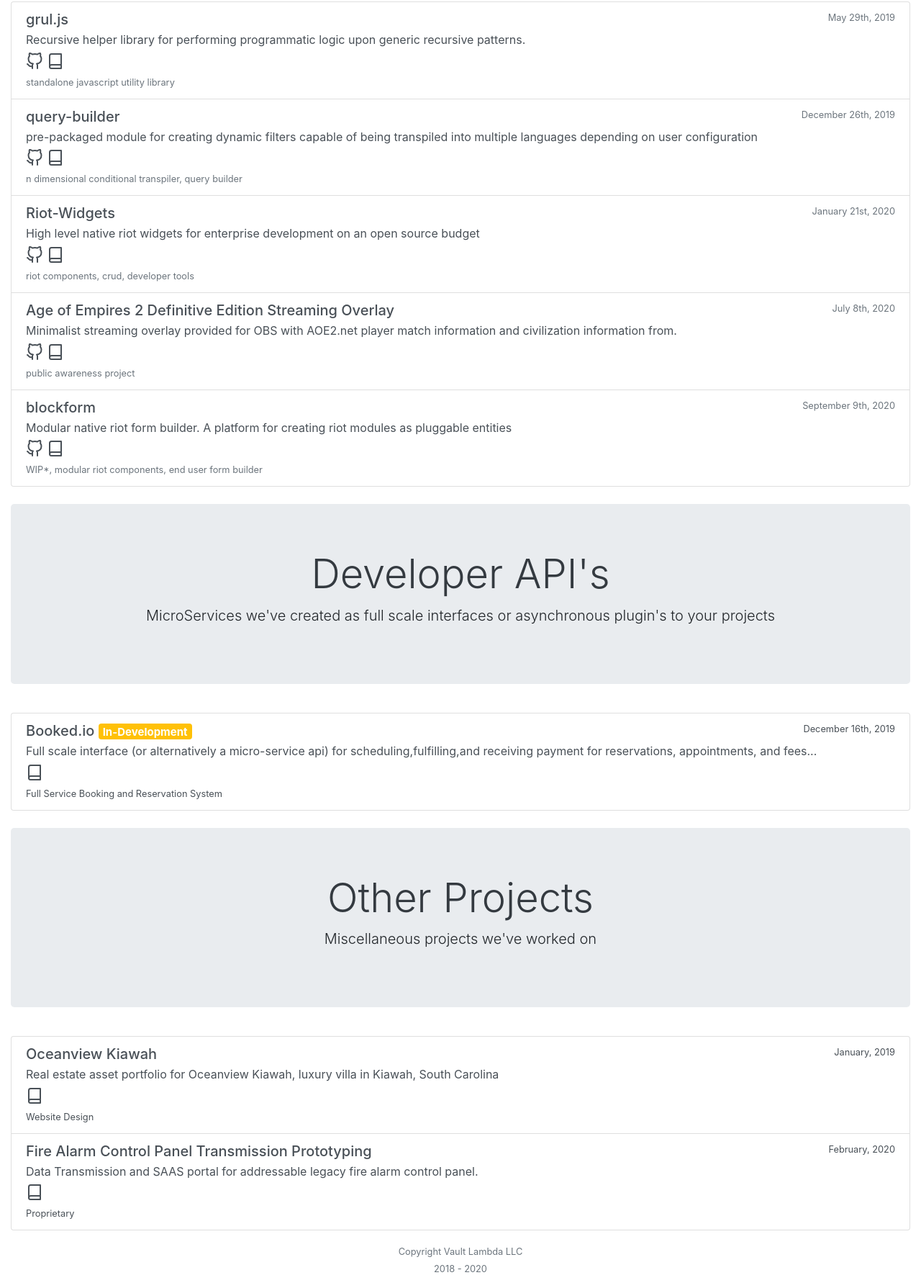
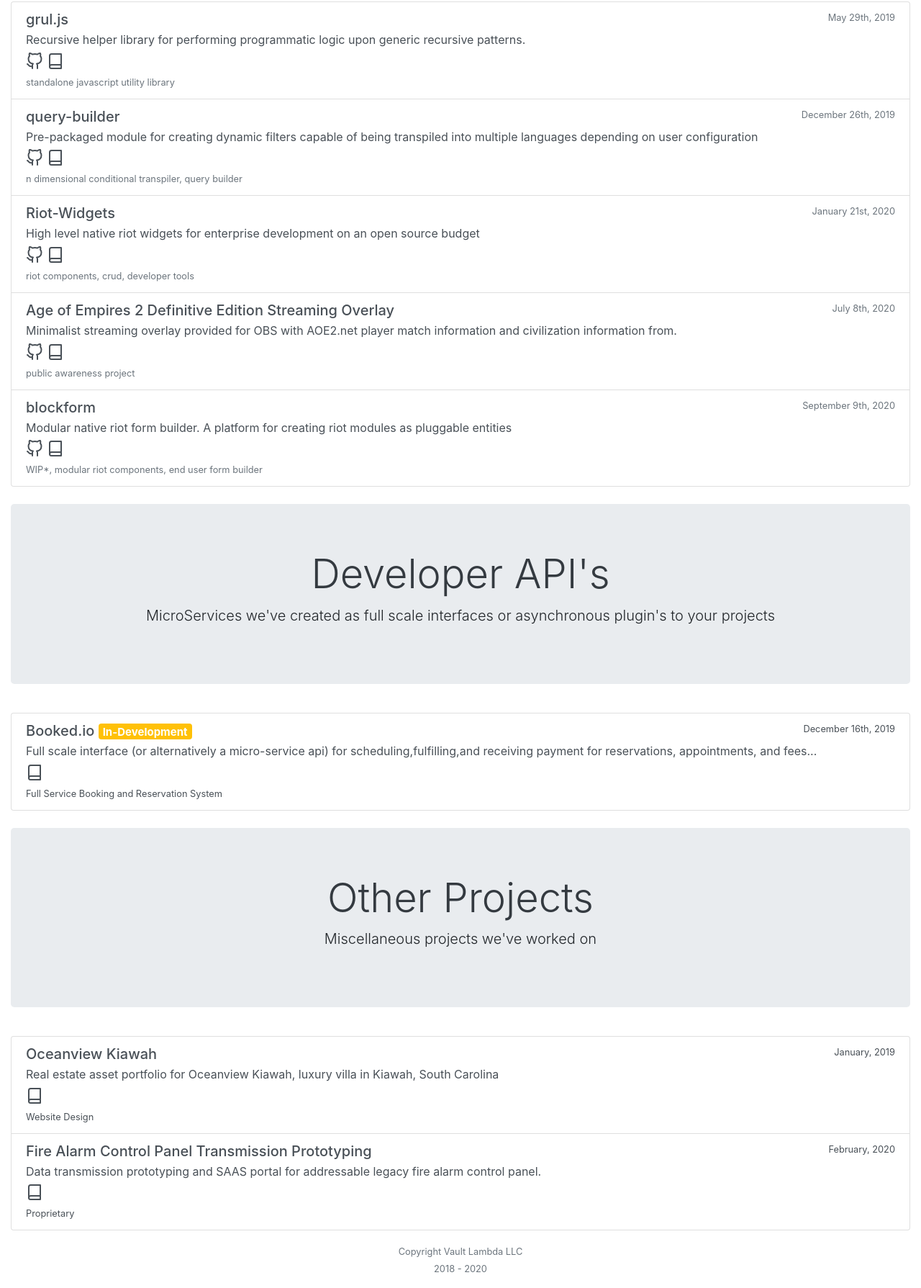
Before and after one commit to PredictabilityIsGood/VL-Website, a plain HTML site: page service.html in a window 1280 px wide. Shown: the part 372-2161 px from the top of the page at 72% size. Drawn offline with Linux system fonts and the light colour scheme.

Commit message:
consistency within service.html

```diff
--- a/service.html
+++ b/service.html
@@ -76,7 +76,7 @@
               <h5 class="mb-1">query-builder</h5>
               <small class="text-muted">December 26th, 2019</small>
             </div>
-            <p class="mb-1">pre-packaged module for creating dynamic filters capable of being transpiled into multiple languages depending on user configuration</p>
+            <p class="mb-1">Pre-packaged module for creating dynamic filters capable of being transpiled into multiple languages depending on user configuration</p>
             <p class="mb-1">
               <svg xmlns="http://www.w3.org/2000/svg" width="24" height="24" viewBox="0 0 24 24" fill="none" stroke="currentColor" stroke-width="2" stroke-linecap="round" stroke-linejoin="round" class="feather feather-github"><path d="M9 19c-5 1.5-5-2.5-7-3m14 6v-3.87a3.37 3.37 0 0 0-.94-2.61c3.14-.35 6.44-1.54 6.44-7A5.44 5.44 0 0 0 20 4.77 5.07 5.07 0 0 0 19.91 1S18.73.65 16 2.48a13.38 13.38 0 0 0-7 0C6.27.65 5.09 1 5.09 1A5.07 5.07 0 0 0 5 4.77a5.44 5.44 0 0 0-1.5 3.78c0 5.42 3.3 6.61 6.44 7A3.37 3.37 0 0 0 9 18.13V22"></path></svg>
               <svg xmlns="http://www.w3.org/2000/svg" width="24" height="24" viewBox="0 0 24 24" fill="none" stroke="currentColor" stroke-width="2" stroke-linecap="round" stroke-linejoin="round" class="feather feather-book"><path d="M4 19.5A2.5 2.5 0 0 1 6.5 17H20"></path><path d="M6.5 2H20v20H6.5A2.5 2.5 0 0 1 4 19.5v-15A2.5 2.5 0 0 1 6.5 2z"></path></svg>
@@ -178,7 +178,7 @@
             <h5 class="mb-1">Fire Alarm Control Panel Transmission Prototyping</h5>
             <small>February, 2020</small>
           </div>
-          <p class="mb-1">Data Transmission and SAAS portal for addressable legacy fire alarm control panel.</p>
+          <p class="mb-1">Data transmission prototyping and SAAS portal for addressable legacy fire alarm control panel.</p>
           <p class="mb-1"><svg xmlns="http://www.w3.org/2000/svg" width="24" height="24" viewBox="0 0 24 24" fill="none" stroke="currentColor" stroke-width="2" stroke-linecap="round" stroke-linejoin="round" class="feather feather-book"><path d="M4 19.5A2.5 2.5 0 0 1 6.5 17H20"></path><path d="M6.5 2H20v20H6.5A2.5 2.5 0 0 1 4 19.5v-15A2.5 2.5 0 0 1 6.5 2z"></path></svg></p>
           <small>Proprietary</small>
         </a>
```
